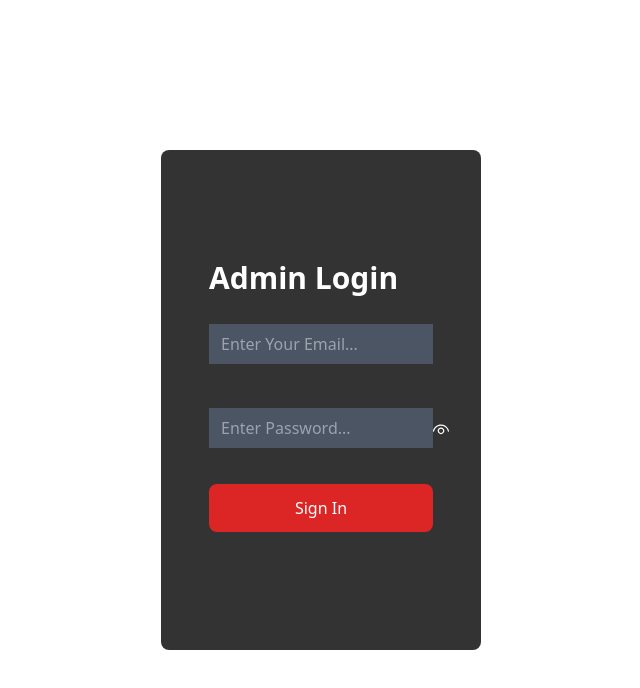
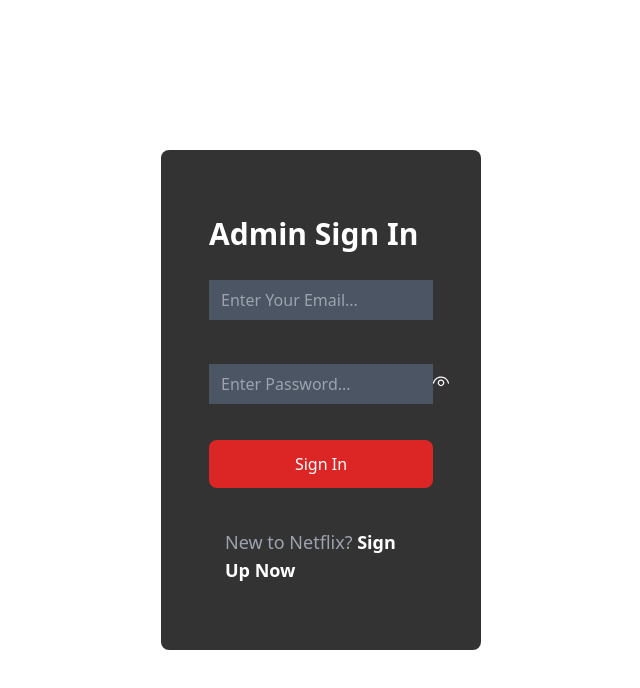
Before and after one commit to bhargav-talpada/ecommerce-site, a React (Create React App) app: page /admin in a window 1280 px wide. Shown: the top 688 px of the page, without its empty margins (319-959 px from the left). Built offline with nearby package versions, Linux system fonts and the light colour scheme; no server answers.

Commit message:
sign in/up

```diff
--- a/src/components/AdminLogin.jsx
+++ b/src/components/AdminLogin.jsx
@@ -3,10 +3,13 @@ import { VscEye, VscEyeClosed } from 'react-icons/vsc';
 
 function AdminLogin() {
 
+  const [name, setName] = useState('')
   const [username, setUsername] = useState('');
   const [password, setPassword] = useState('');
   const [showPassword, setShowPassword] = useState(false);
   const [admin, setAdmin] = useState('')
+  const [isSignInForm, setIsSignInForm] = useState(true);
+
   console.log(username);
   console.log(password);
 
@@ -23,6 +26,10 @@ function AdminLogin() {
     }
   }
 
+  const toggleSignUpForm = () => {
+    setIsSignInForm(!isSignInForm);
+  };
+
   useEffect(() => {
     fetchData();
   }, [])
@@ -38,11 +45,13 @@ function AdminLogin() {
   return (
     <div className='w-full h-screen flex justify-center items-center'>
       <form onSubmit={(e) => e.preventDefault()} className="p-12 sm:w-1/2 md:w-3/12 h-[500px] text-white bg-black bg-opacity-80 rounded-lg flex flex-col justify-center items-center ">
-        <h1 className="font-bold text-3xl py-4 mr-auto">Admin Login</h1>
+        <h1 className="font-bold text-3xl py-4 mr-auto">Admin { isSignInForm ? "Sign In" : "Sign Up" }</h1>
+        {!isSignInForm && <input type="text" onChange={(e)=>{setName(e.target.value)}} value={name} placeholder="Enter You Name..." className="px-3 py-2 m-2 w-full bg-gray-600 " required />}
         <input type="text" onChange={(e)=>{setUsername(e.target.value)}} value={username} placeholder="Enter Your Email..." className="px-3 py-2 my-3 w-full bg-gray-600 " required />
-        {!showPassword ? <VscEye className="relative top-11 left-[120px] text-xl cursor-pointer" onClick={handleShowPassword} /> : <VscEyeClosed className="relative top-11 left-[120px] text-xl cursor-pointer" onClick={handleShowPassword} /> }
+        {!showPassword ? <VscEye className={isSignInForm ? "relative top-10 left-[120px] text-xl cursor-pointer" : "absolute top-[355px] ml-[230px] text-xl cursor-pointer" } onClick={handleShowPassword} /> : <VscEyeClosed className={isSignInForm ? "relative top-10 left-[120px] text-xl cursor-pointer" : "absolute top-[355px] ml-[230px] text-xl cursor-pointer" } onClick={handleShowPassword} /> }
         <input type={!showPassword ? "password" : "text"} onChange={(e)=>{setPassword(e.target.value)}} value={password} placeholder="Enter Password..." className="px-3 py-2 my-3 w-full bg-gray-600 " required />
-        <button className="p-3 my-6 bg-red-600 rounded-lg w-full" onClick={isLogin}>Sign In</button>
+        <button className="p-3 my-6 bg-red-600 rounded-lg w-full" onClick={isLogin}>{isSignInForm ? "Sign In" : "Sign Up"}</button>
+        <p className="p-4 mr-auto text-lg text-gray-400" >{isSignInForm ? "New to Netflix?" : "Already Registred" } <span onClick={toggleSignUpForm} className="text-white cursor-pointer hover:underline font-bold"> { isSignInForm ? "Sign Up Now" : "Sign In Now" }</span></p>
       </form>
     </div>
   )
--- a/src/components/UserLogin.jsx
+++ b/src/components/UserLogin.jsx
@@ -2,15 +2,21 @@ import React, { useState } from 'react'
 import { VscEye, VscEyeClosed } from 'react-icons/vsc';
 
 function UserLogin() {
+  const [name, setName] = useState('')
   const [username, setUsername] = useState('');
   const [password, setPassword] = useState('');
   const [showPassword, setShowPassword] = useState(false);
+  const [isSignInForm, setIsSignInForm] = useState(true);
   console.log(username);
   console.log(password);
 
   const handleShowPassword = () => {
     setShowPassword(!showPassword);
   }
+
+  const toggleSignUpForm = () => {
+    setIsSignInForm(!isSignInForm);
+  };
 
   const isLogin = () => {
     if (username==='user' && password==='1234') {
@@ -24,11 +30,13 @@ function UserLogin() {
   return (
     <div className='w-full h-screen flex justify-center items-center'>
       <form onSubmit={(e) => e.preventDefault()} className="p-12 sm:w-1/2 md:w-3/12 h-[500px] text-white bg-black bg-opacity-80 rounded-lg flex flex-col justify-center items-center ">
-        <h1 className="font-bold text-3xl py-4 mr-auto">User Login</h1>
+      <h1 className="font-bold text-3xl py-4 mr-auto">User { isSignInForm ? "Sign In" : "Sign Up" }</h1>
+      {!isSignInForm && <input type="text" onChange={(e)=>{setName(e.target.value)}} value={name} placeholder="Enter You Name..." className="px-3 py-2 m-2 w-full bg-gray-600 " required />}
         <input type="text" onChange={(e)=>{setUsername(e.target.value)}} value={username} placeholder="Enter Your Email..." className="px-3 py-2 my-3 w-full bg-gray-600 " required />
-        {!showPassword ? <VscEye className="relative top-11 left-[120px] text-xl cursor-pointer" onClick={handleShowPassword} /> : <VscEyeClosed className="relative top-11 left-[120px] text-xl cursor-pointer" onClick={handleShowPassword} /> }
+        {!showPassword ? <VscEye className={isSignInForm ? "relative top-10 left-[120px] text-xl cursor-pointer" : "absolute top-[355px] ml-[230px] text-xl cursor-pointer" } onClick={handleShowPassword} /> : <VscEyeClosed className={isSignInForm ? "relative top-10 left-[120px] text-xl cursor-pointer" : "absolute top-[355px] ml-[230px] text-xl cursor-pointer" } onClick={handleShowPassword} /> }
         <input type={!showPassword ? "password" : "text"} onChange={(e)=>{setPassword(e.target.value)}} value={password} placeholder="Enter Password..." className="px-3 py-2 my-3 w-full bg-gray-600 " required />
-        <button className="p-3 my-6 bg-red-600 rounded-lg w-full" onClick={isLogin}>Sign In</button>
+        <button className="p-3 my-6 bg-red-600 rounded-lg w-full" onClick={isLogin}>{isSignInForm ? "Sign In" : "Sign Up"}</button>
+        <p className="p-4 mr-auto text-lg text-gray-400" >{isSignInForm ? "New to Netflix?" : "Already Registred" } <span onClick={toggleSignUpForm} className="text-white cursor-pointer hover:underline font-bold"> { isSignInForm ? "Sign Up Now" : "Sign In Now" }</span></p>
       </form>
     </div>
   )
```
